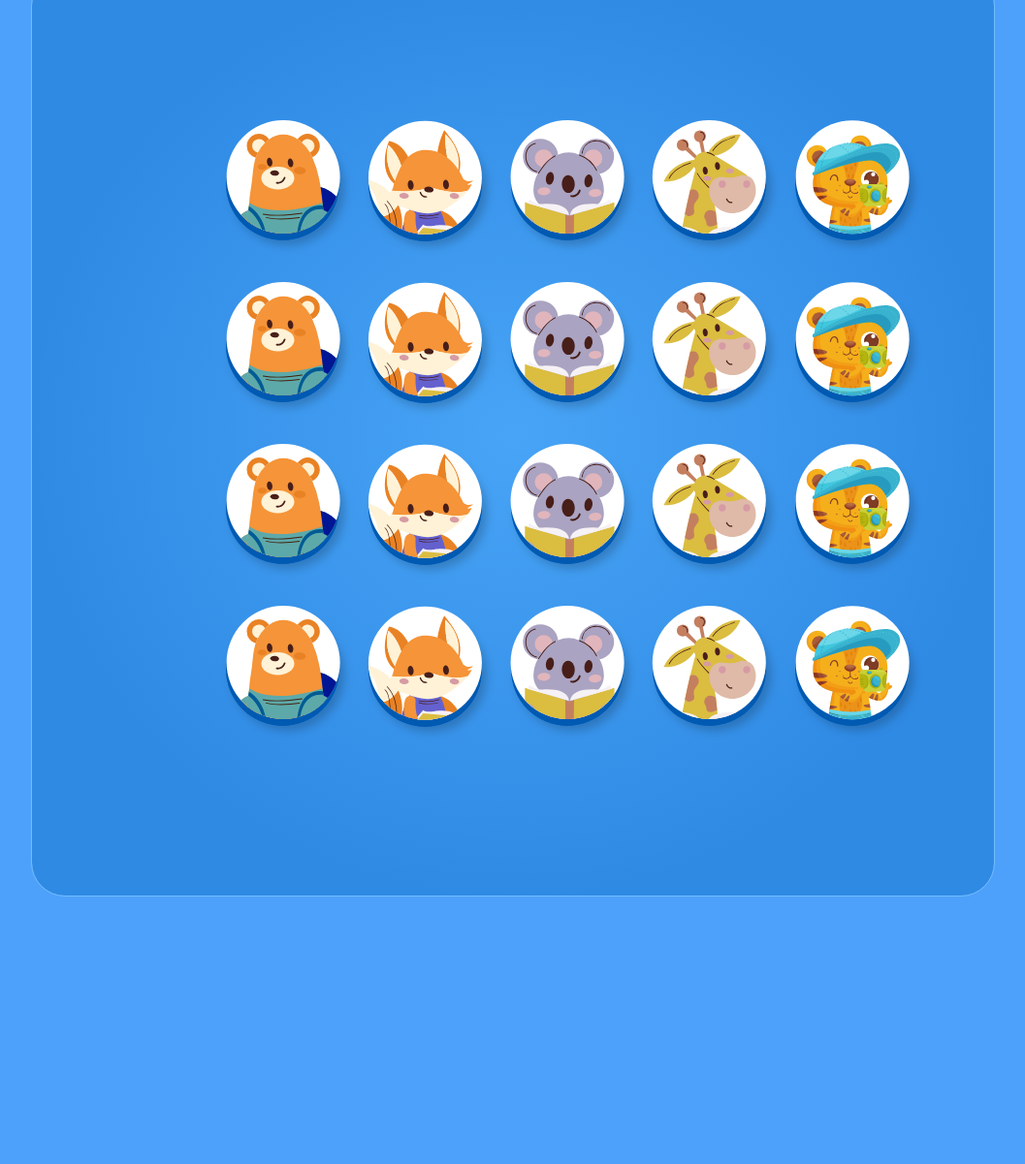
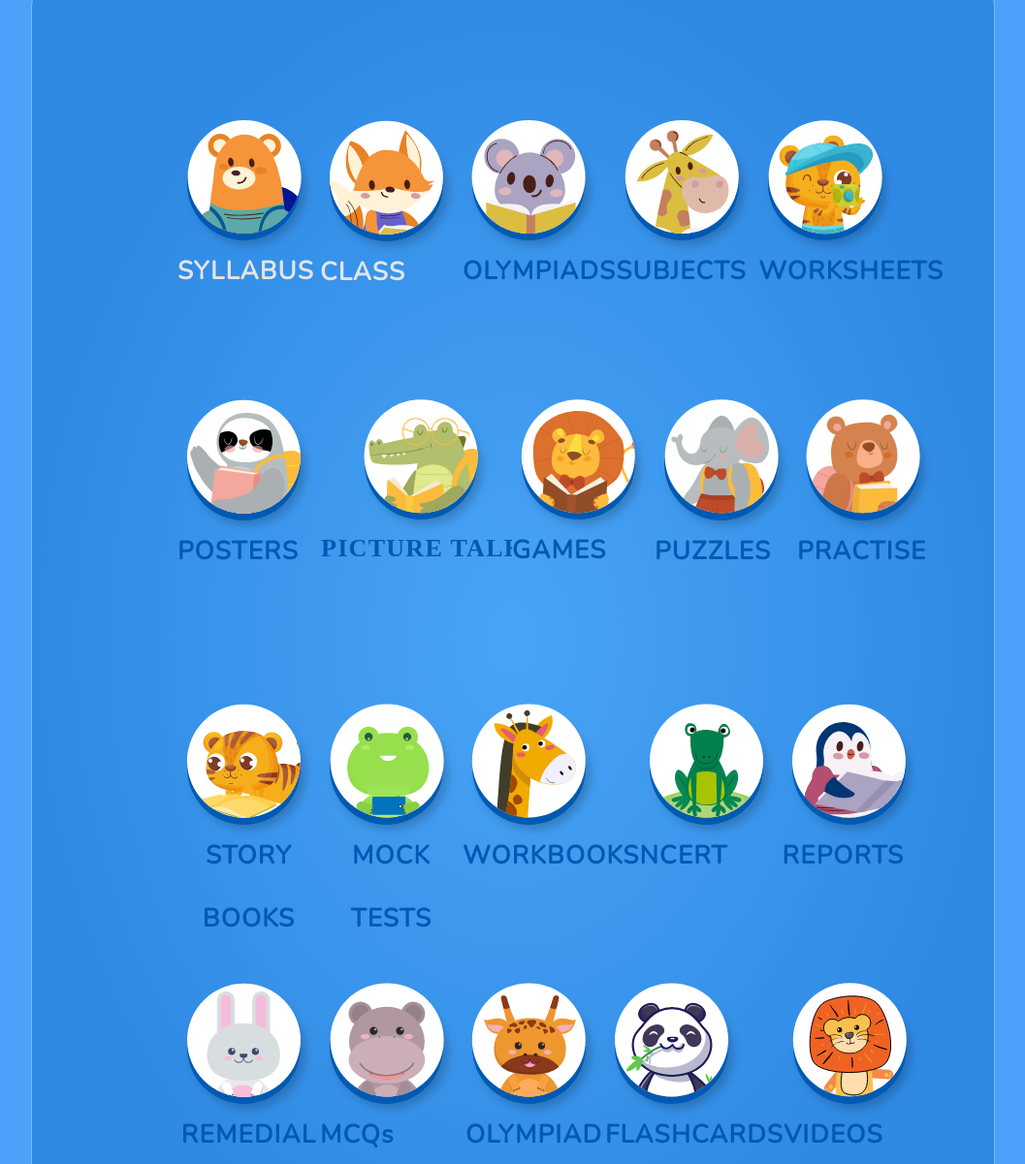
Before and after one commit to Shubham011190/Toonofy-Internship, a plain HTML site: page Toonofy-Internship/index.html in a window 1280 px wide. Shown: the part 1427-2628 px from the top of the page at 97% size, without its empty margins (111-1168 px from the left). Before the commit the page ends 2375 px from the top, so only its background shows below. Drawn offline with nearby package versions, Linux system fonts and the light colour scheme.

Commit message:
Contents

```diff
--- a/Toonofy-Internship/index.html
+++ b/Toonofy-Internship/index.html
@@ -35,33 +35,98 @@
     <h1 id="contentHeaderleft">Have an unlimited access to our <span id="contentHeaderRight">age-appropriate content</span></h1>
     <div class="content-icons">
         <ul class="content-ul" id="content-ul-first">
-            <li><img src="assets/syllabus.svg" alt="Syllabus"></li>
-            <li><img src="assets/class.svg" alt="Class"></li>
-            <li><img src="assets/olympiads.svg" alt="Olympiads"></li>
-            <li><img src="assets/subjects.svg" alt="Subjects"></li>
-            <li><img src="assets/worksheets.svg" alt="Worksheet"></li>
+            <li><ul>
+                <li><img src="assets/syllabus.svg" alt="Syllabus"></li>
+                <li><p style="color : #E4E4E4">SYLLABUS</p></li>
+            </ul></li>
+            <li><ul>
+                <li><img src="assets/class.svg" alt="Class"></li>
+                <li><p style="color : #E4E4E4">CLASS</p></li>
+            </ul></li>
+            <li><ul>
+                <li><img src="assets/olympiads.svg" alt="Olympiads"></li>
+                <li><p>OLYMPIADS</p></li>
+            </ul></li>
+            <li><ul>
+                <li><img src="assets/subjects.svg" alt="Subjects"></li>
+                <li><p>SUBJECTS</p></li>
+            </ul></li>
+            <li><ul>
+                <li><img src="assets/worksheets.svg" alt="WORKSHEETS"></li>
+                <li><p>WORKSHEETS</p></li>
+            </ul></li>
+
         </ul>
-         <ul class="content-ul">
-            <li><img src="assets/syllabus.svg" alt="Syllabus"></li>
-            <li><img src="assets/class.svg" alt="Class"></li>
-            <li><img src="assets/olympiads.svg" alt="Olympiads"></li>
-            <li><img src="assets/subjects.svg" alt="Subjects"></li>
-            <li><img src="assets/worksheets.svg" alt="Worksheet"></li>
+        <ul class="content-ul">
+            <li><ul>
+                <li><img src="assets/posters.svg" alt="POSTERS"></li>
+                <li><p>POSTERS</p></li>
+            </ul></li>
+            <li><ul>
+                <li><img src="assets/pictalk.svg" alt="PICTURE TALK"></li>
+                <li><p></p></li>
+            </ul></li>
+            <li><ul>
+                <li><img src="assets/games.svg" alt="GAMES"></li>
+                <li><p>GAMES</p></li>
+            </ul></li>
+            <li><ul>
+                <li><img src="assets/puzzles.svg" alt="PUZZLES"></li>
+                <li><p>PUZZLES</p></li>
+            </ul></li>
+            <li><ul>
+                <li><img src="assets/practise.svg" alt="PRACTISE"></li>
+                <li><p>PRACTISE</p></li>
+            </ul></li>
+
         </ul>
-         <ul class="content-ul">
-            <li><img src="assets/syllabus.svg" alt="Syllabus"></li>
-            <li><img src="assets/class.svg" alt="Class"></li>
-            <li><img src="assets/olympiads.svg" alt="Olympiads"></li>
-            <li><img src="assets/subjects.svg" alt="Subjects"></li>
-            <li><img src="assets/worksheets.svg" alt="Worksheet"></li>
+        <ul class="content-ul" >
+            <li><ul>
+                <li><img src="assets/storybooks.svg" alt="STORY BOOKS"></li>
+                <li><p>STORY BOOKS</p></li>
+            </ul></li>
+            <li><ul>
+                <li><img src="assets/mock-test.svg" alt="MOCK TESTS"></li>
+                <li><p>MOCK TESTS</p></li>
+            </ul></li>
+            <li><ul>
+                <li><img src="assets/workbooks.svg" alt="WORKBOOKS"></li>
+                <li><p>WORKBOOKS</p></li>
+            </ul></li>
+            <li><ul>
+                <li><img src="assets/ncert.svg" alt="NCERT"></li>
+                <li><p>NCERT</p></li>
+            </ul></li>
+            <li><ul>
+                <li><img src="assets/reports.svg" alt="REPORTS"></li>
+                <li><p>REPORTS</p></li>
+            </ul></li>
+
         </ul>
-         <ul class="content-ul" id='content-ul-last'>
-            <li><img src="assets/syllabus.svg" alt="Syllabus"></li>
-            <li><img src="assets/class.svg" alt="Class"></li>
-            <li><img src="assets/olympiads.svg" alt="Olympiads"></li>
-            <li><img src="assets/subjects.svg" alt="Subjects"></li>
-            <li><img src="assets/worksheets.svg" alt="Worksheet"></li>
+        <ul class="content-ul" id="content-ul-last">
+            <li><ul>
+                <li><img src="assets/remedial-plan.svg" alt="REMEDIAL PLANS"></li>
+                <li><p>REMEDIAL PLANS</p></li>
+            </ul></li>
+            <li><ul>
+                <li><img src="assets/mcqs.svg" alt="MCQs"></li>
+                <li><p>MCQs</p></li>
+            </ul></li>
+            <li><ul>
+                <li><img src="assets/olympiad-books.svg" alt="OLYMPIAD BOOKS"></li>
+                <li><p>OLYMPIAD BOOKS</p></li>
+            </ul></li>
+            <li><ul>
+                <li><img src="assets/flashcards.svg" alt="FLASHCARDS"></li>
+                <li><p>FLASHCARDS</p></li>
+            </ul></li>
+            <li><ul>
+                <li><img src="assets/videos.svg" alt="VIDEOS"></li>
+                <li><p>VIDEOS</p></li>
+            </ul></li>
+
         </ul>
+
     </div>
 
 
--- a/Toonofy-Internship/styles.css
+++ b/Toonofy-Internship/styles.css
@@ -210,19 +210,46 @@ li {
 .content-ul {
     display: flex;
     justify-content: space-between;
+    padding: 0;
 }
-#content-ul-first{
+
+#content-ul-first {
     margin-top: 150px;
 }
-#content-ul-last{
-    margin-bottom: 150px;
+
+#content-ul-last {
+    margin-bottom: 64px;
 }
+
 /*.content-ul li{
     margin-top: 50px;
 }*/
-.content-ul li:first-child{
+.content-ul>li:first-child {
     margin-left: 150px;
 }
-.content-ul li:last-child{
+
+.content-ul>li:last-child {
     margin-right: 150px;
 }
+.content-ul li ul{
+    padding: 0;
+}
+
+
+.content-ul li ul li p {
+    position: relative;
+    margin: 0;
+    margin-bottom : 86px;
+    top: -25px;
+    left: 0;
+    width: fit-content;
+    height: 35px;
+    text-align: center;
+    font: normal normal bold 26px/65px Nunito;
+    letter-spacing: 1.3px;
+    color: #005AB2;
+    opacity: 1;
+}
+.context-text-color{
+    color: #E4E4E4;
+}
```
